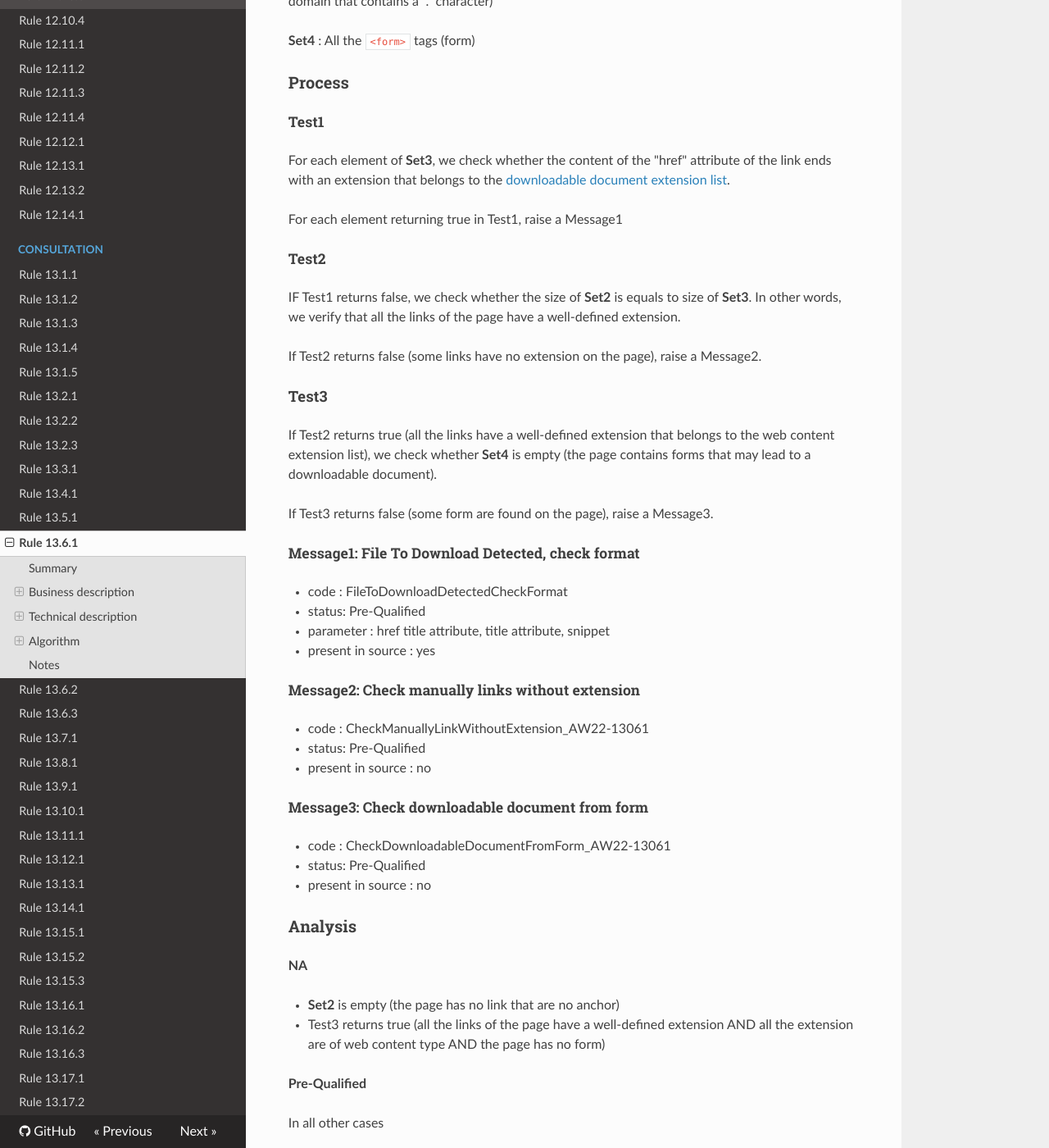
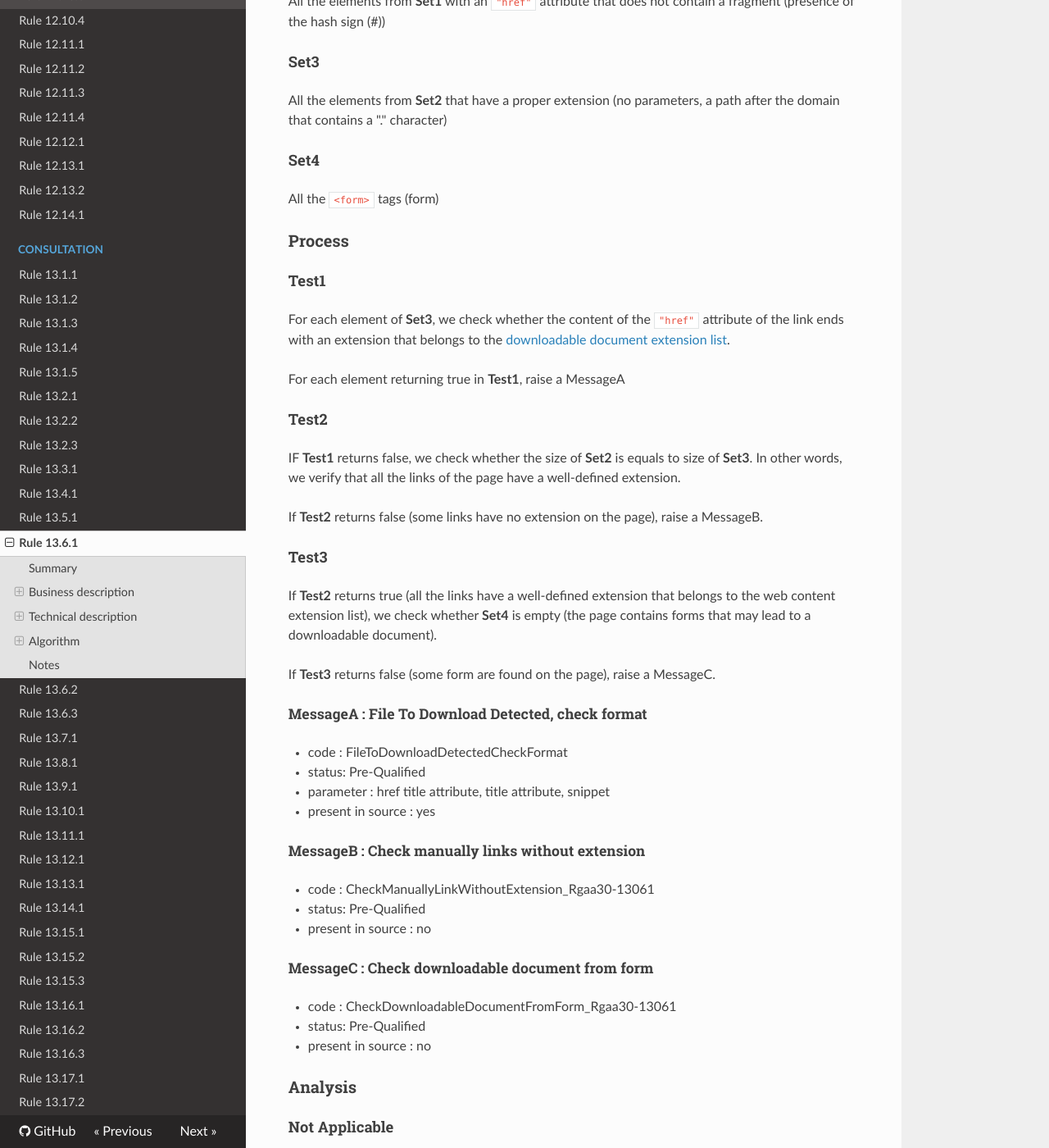
Before and after one commit to Tanaguru/Tanaguru-rules-RGAA-3-doc, an MkDocs documentation site: the page built from docs/Rule-13-6-1.md, in a window 1280 px wide and 1400 px high, scrolled down 1249 px. Shown: the whole window at 82% size. Built offline with MkDocs 1.6.1, drawn with Linux system fonts in a browser that asks for light colours; nearby versions of some CDN libraries; old or Windows-style settings are respelled for this version of MkDocs; some of the changed text lies outside the part shown.

Commit message:
update rule sheet designs of rules about downloadable documents

```diff
--- a/docs/Rule-13-6-1.md
+++ b/docs/Rule-13-6-1.md
@@ -36,81 +36,89 @@ Dans chaque page Web, chaque fichier en t&eacute;l&eacute;chargement via un lien
 
 ### Selection
 
-**Set1** : All the `<a>` tags with an "href" attribute (a[href])
+#### Set1
 
-**Set2**: All the elements from **Set1** with an "href" attribute that does not
+All the `<a>` tags with an `"href"` attribute (a[href])
+
+#### Set2
+
+All the elements from **Set1** with an `"href"` attribute that does not
 contain a fragment (presence of the hash sign (#))
 
-**Set3** : All the elements from **Set2** that have a proper extension (no
+#### Set3
+
+All the elements from **Set2** that have a proper extension (no
 parameters, a path after the domain that contains a "." character)
 
-**Set4** : All the `<form>` tags (form)
+#### Set4
+
+All the `<form>` tags (form)
 
 ### Process
 
-##### Test1
+#### Test1
 
-For each element of **Set3**, we check whether the content of the "href"
+For each element of **Set3**, we check whether the content of the `"href"`
 attribute of the link ends with an extension that belongs to the
 [downloadable document extension
-list](#downloadable-document-extension-list).
+list](#Notes).
 
-For each element returning true in Test1, raise a Message1
+For each element returning true in **Test1**, raise a MessageA
 
-##### Test2
+#### Test2
 
-IF Test1 returns false, we check whether the size of **Set2** is equals to
+IF **Test1** returns false, we check whether the size of **Set2** is equals to
 size of **Set3**. In other words, we verify that all the links of the page
 have a well-defined extension.
 
-If Test2 returns false (some links have no extension on the page), raise
-a Message2.
+If **Test2** returns false (some links have no extension on the page), raise
+a MessageB.
 
 #### Test3
 
-If Test2 returns true (all the links have a well-defined extension that
+If **Test2** returns true (all the links have a well-defined extension that
 belongs to the web content extension list), we check whether **Set4** is
 empty (the page contains forms that may lead to a downloadable
 document).
 
-If Test3 returns false (some form are found on the page), raise a
-Message3.
+If **Test3** returns false (some form are found on the page), raise a
+MessageC.
 
-##### Message1: File To Download Detected, check format
+##### MessageA : File To Download Detected, check format
 
 -   code : FileToDownloadDetectedCheckFormat
 -   status: Pre-Qualified
 -   parameter : href title attribute, title attribute, snippet
 -   present in source : yes
 
-##### Message2: Check manually links without extension
+##### MessageB : Check manually links without extension
 
--   code : CheckManuallyLinkWithoutExtension_AW22-13061
+-   code : CheckManuallyLinkWithoutExtension_Rgaa30-13061
 -   status: Pre-Qualified
 -   present in source : no
 
-##### Message3: Check downloadable document from form
+##### MessageC : Check downloadable document from form
 
--   code : CheckDownloadableDocumentFromForm_AW22-13061
+-   code : CheckDownloadableDocumentFromForm_Rgaa30-13061
 -   status: Pre-Qualified
 -   present in source : no
 
 ### Analysis
 
-**NA**
+#### Not Applicable
 
--   **Set2** is empty (the page has no link that are no anchor)
--   Test3 returns true (all the links of the page have a well-defined
+-   The page has no link that are no anchor (**Set2** is empty)
+-   All the links of the page have a well-defined
     extension AND all the extension are of web content type AND the page
-    has no form)
+    has no form (**Test3** returns true)
 
-**Pre-Qualified**
+#### Pre-Qualified
 
 In all other cases
 
 ## Notes
 
-We assume that a targetted document (pointed by the "href" attribute of
+We assume that a targetted document (pointed by the `"href"` attribute of
 the link) can be characterized by its extension.
 
 Here is the content of the downloadable document extension list (feel
```
Also changed, not shown: other parts of docs/Rule-13-6-1.md (+2 -2 lines), docs/Rule-13-6-2.md (+34 -26 lines), docs/Rule-13-6-3.md (+34 -26 lines), docs/Rule-13-7-1.md (+34 -27 lines).
